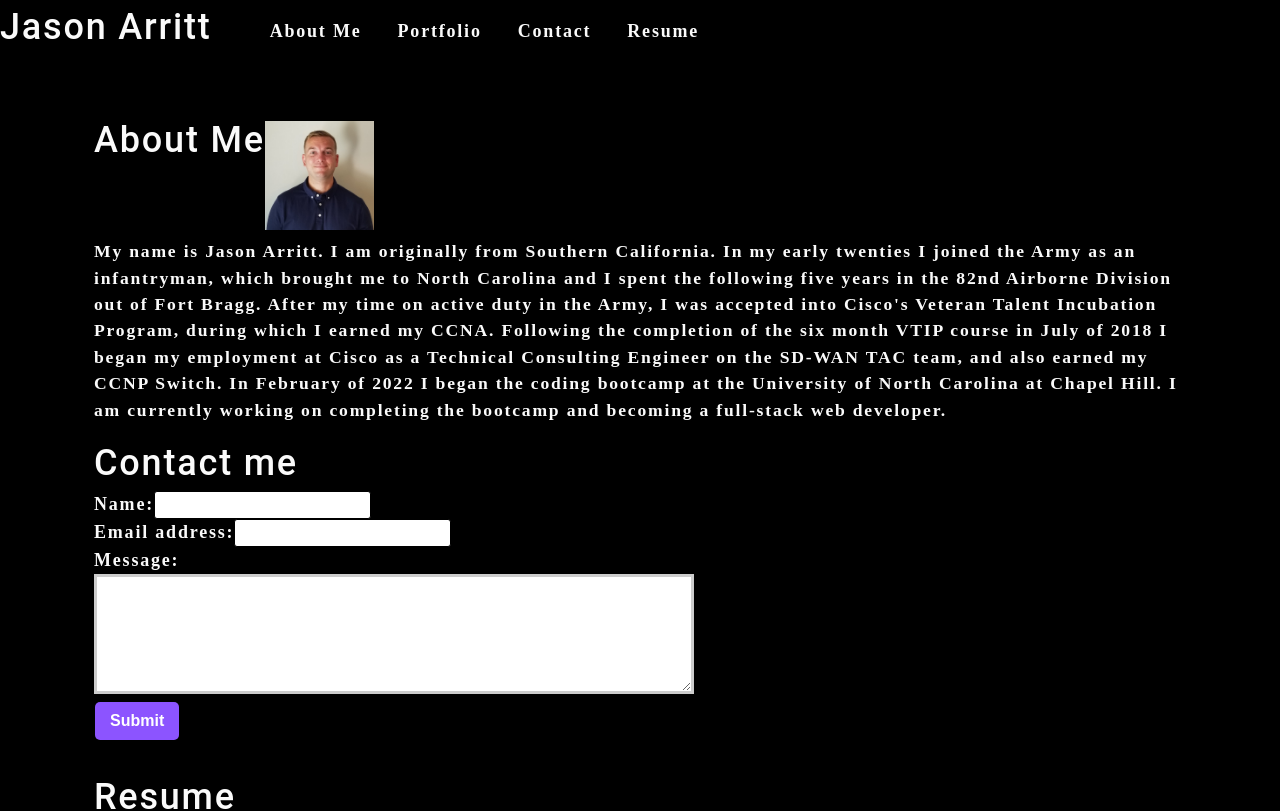
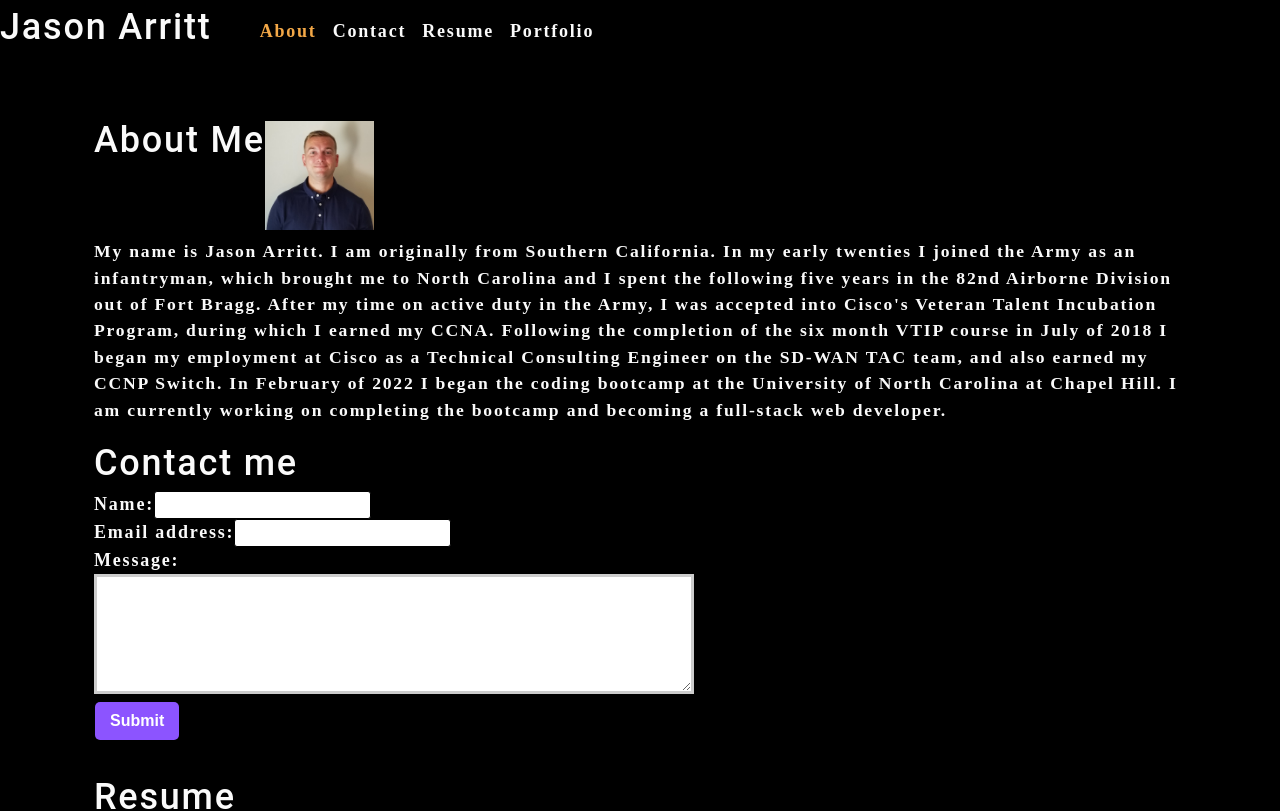
Before and after one commit to jasonarritt/portfolio, a React (Create React App) app: page / in a window 1280 px wide. Shown: the top 811 px of the page. Built offline with nearby package versions, Linux system fonts and the light colour scheme.

Commit message:
WTF, bro. Don't want to lose progress though

```diff
--- a/src/components/Header/index.js
+++ b/src/components/Header/index.js
@@ -1,13 +1,24 @@
-import React from "react";
+import React, { useState } from "react";
 import Nav from "../Nav";
 
-function Header(props) {
+function Header() {
+  const [tabs] = useState([
+    { name: "About" },
+    { name: "Contact" },
+    { name: "Resume" },
+    { name: "Portfolio" },
+  ]);
+  const [currentTab, setCurrentTab] = useState(tabs[0]);
   return (
     // WHEN I view the header
     // THEN I am presented with the developer's name and navigation with titles corresponding to different sections of the portfolio
     <header className="flex flex-row justify-content-between">
       <h1>Jason Arritt</h1>
-      <Nav></Nav>
+      <Nav
+        tabs={tabs}
+        currentTab={currentTab}
+        setCurrentTab={setCurrentTab}
+      ></Nav>
     </header>
   );
 }
--- a/src/components/Nav/index.js
+++ b/src/components/Nav/index.js
@@ -1,8 +1,11 @@
-import React, { useState } from "react";
-import { capitalizeFirstLetter } from "../utils/helpers";
+import React, { useEffect } from "react";
+import { capitalizeFirstLetter } from "../../utils/helpers";
 
-function Nav() {
-  const tabs = [];
+function Nav(props) {
+  const { tabs = [], setCurrentTab, currentTab } = props;
+  useEffect(() => {
+    document.title = capitalizeFirstLetter(currentTab.name);
+  }, [currentTab]);
 
   return (
     <div>
@@ -12,18 +15,20 @@
 THEN I am presented with the corresponding section below the navigation without the page reloading and that title is highlighted */}
       <nav>
         <ul className="flex-row align-right">
-          <li className="mx-2">
-            <a href="#about">About Me</a>
-          </li>
-          <li className="mx-2">
-            <a href="#portfolio">Portfolio</a>
-          </li>
-          <li className="mx-2">
-            <a href="#contact-form">Contact</a>
-          </li>
-          <li className="mx-2">
-            <a href="#resume">Resume</a>
-          </li>
+          {tabs.map((tab) => (
+            <li
+              className={`mx-1 ${currentTab.name === tab.name && "navActive"}`}
+              key={tab.name}
+            >
+              <span
+                onClick={() => {
+                  setCurrentTab(tab);
+                }}
+              >
+                {capitalizeFirstLetter(tab.name)}
+              </span>
+            </li>
+          ))}
         </ul>
       </nav>
     </div>
```
